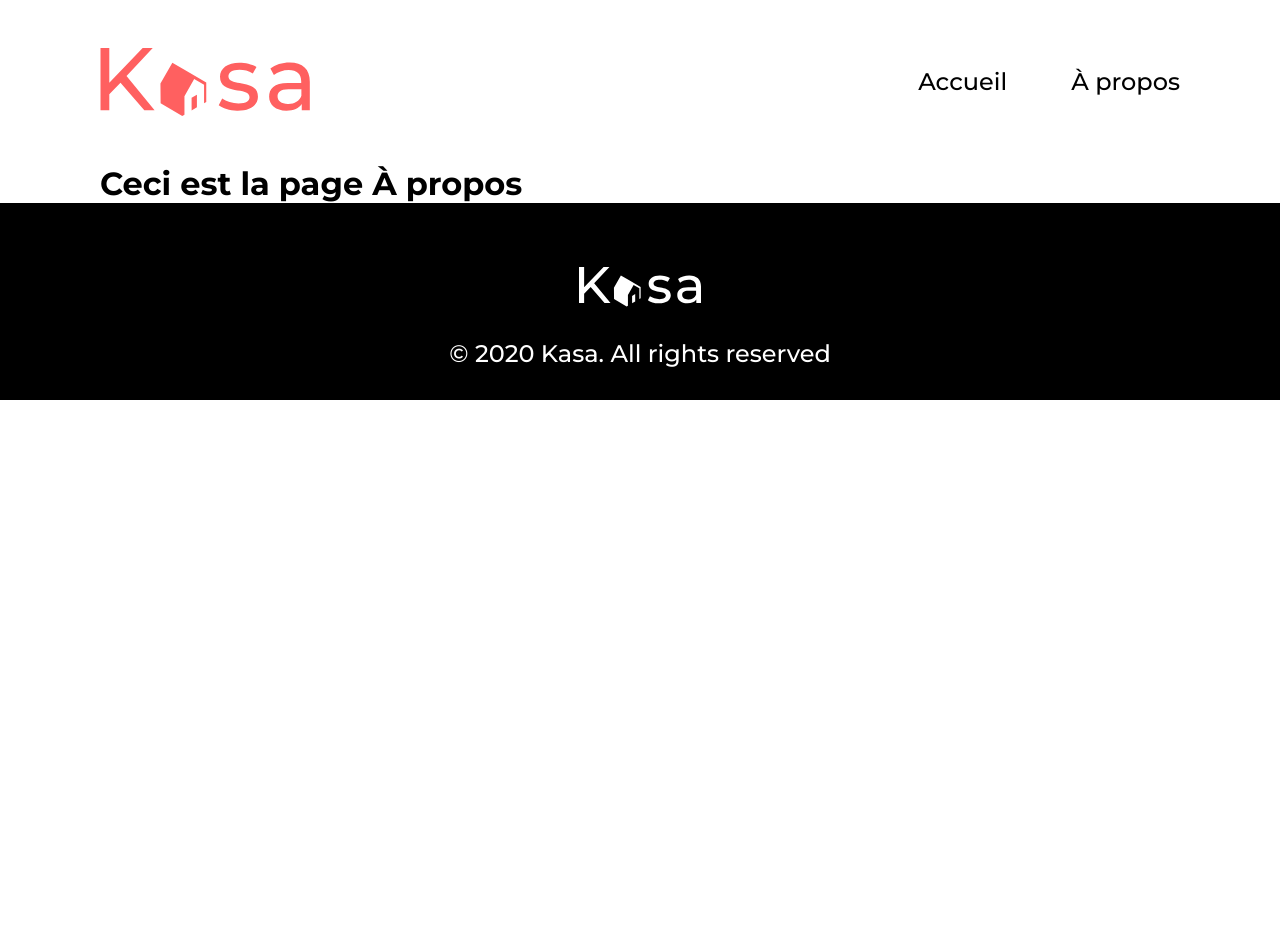
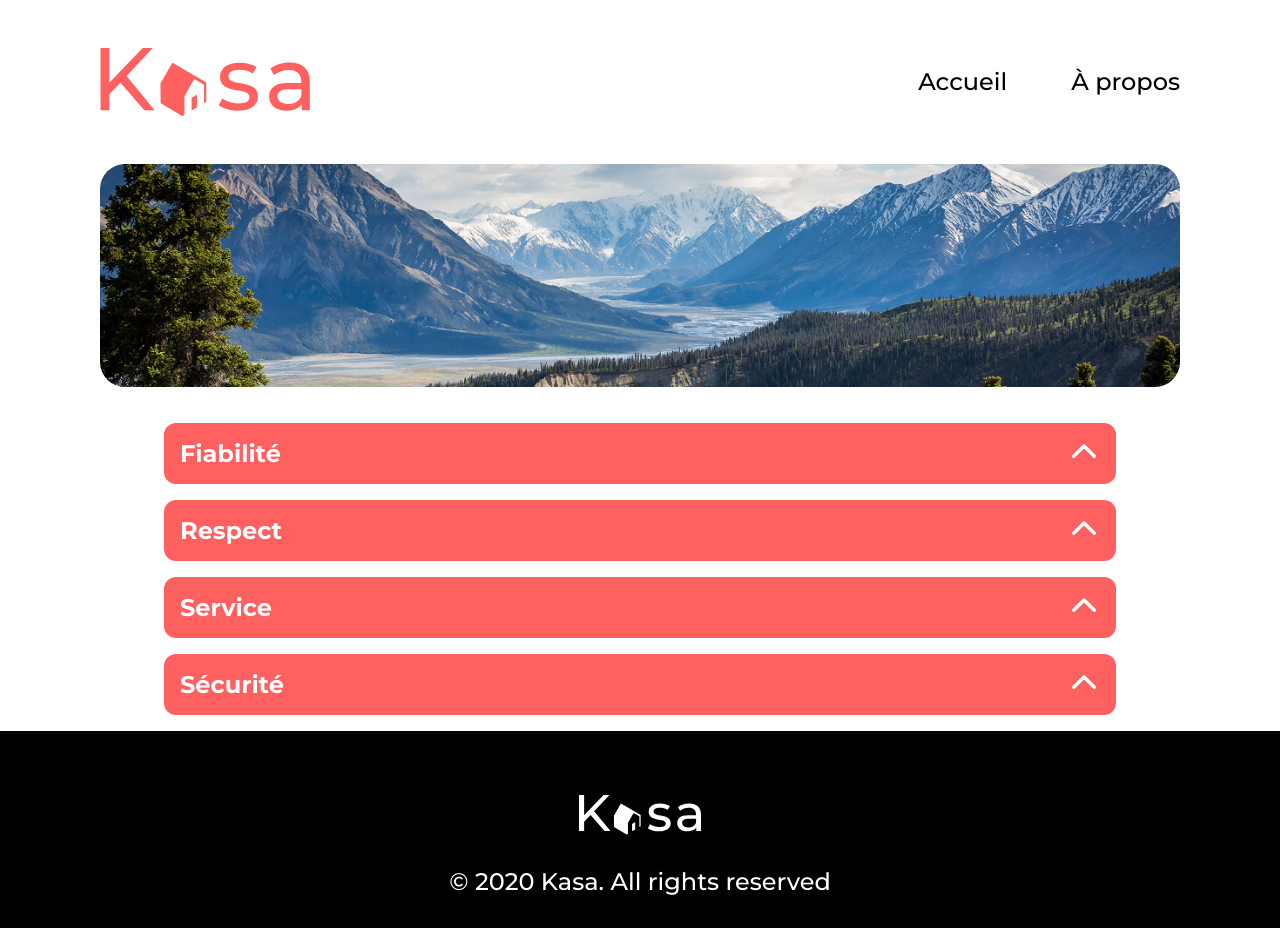
Before and after one commit to Nath-vfx/app-web-react-react-router, a React (Vite) app: page /a-propos in a window 1280 px wide. Before the commit the page ends 800 px from the top, so only its background shows below. Built offline with nearby package versions, Linux system fonts and the light colour scheme.

Commit message:
feat: finish first presentable version

```diff
--- a/src/components/Details/Details.module.scss
+++ b/src/components/Details/Details.module.scss
@@ -2,6 +2,8 @@
     height: max-content;
     flex-shrink: 1;
     width: 100%;
+    margin-bottom: 1rem;
+    height: max-content;
     &__title {
         font-size: 1.5rem;
         font-weight: 700;
@@ -26,12 +28,15 @@
         transition: all 0.5s;
         transform: scaleY(0) translateY(-100%);
         padding: 0 1rem;
+        height: 0;
 
         &__active {
-            transform: scaleY(1);
+            transform: scaleY(1) translateY(-10%);
             transition: all 0.5s;
             background: #fbfbfb;
             padding: 3rem 1rem;
+            border-bottom-left-radius: 8px;
+            border-bottom-right-radius: 8px;
             display: block;
         }
     }
--- a/src/main.jsx
+++ b/src/main.jsx
@@ -6,8 +6,9 @@ import "./assets/styles/index.scss";
 
 // Pages
 import Home from "./pages/Home/Home";
-import About from "./pages/About";
+import About from "./pages/About/About";
 import Location from "./pages/Location/Location";
+import NotFound from "./pages/NotFound/NotFound";
 
 const root = document.getElementById("root");
 
@@ -18,6 +19,7 @@ ReactDOM.createRoot(root).render(
         <Route path="/" element={<Home />}></Route>
         <Route path="/a-propos" element={<About />}></Route>
         <Route path="/location/:id" element={<Location />}></Route>
+        <Route path="*" element={<NotFound />} />
       </Route>
     </Routes>
   </BrowserRouter>,
--- a/src/pages/About.jsx
+++ /dev/null
@@ -1,9 +0,0 @@
-import React from "react";
-
-export default function About() {
-    return(
-        <>
-            <h1>Ceci est la page À propos</h1>
-        </>
-    )
-}
--- /dev/null
+++ b/src/pages/About/About.jsx
@@ -0,0 +1,31 @@
+import styles from "./About.module.scss";
+
+import Details from "../../components/Details/Details";
+
+export default function About() {
+  return (
+    <>
+      <div className={styles.Hero}>
+        <img src="/landscape-2.jpg" />
+      </div>
+      <div className={styles.FAQ}>
+        <Details
+          summary="Fiabilité"
+          content="Les annonces postées sur Kasa garantissent une fiabilité totale. Les photos sont conformes aux logements, et toutes les informations sont régulièrement vérifiées par nos équipes."
+        />
+        <Details
+          summary="Respect"
+          content="La bienveillance fait partie des valeurs fondatrices de Kasa. Tout comportement discriminatoire ou de perturbation du voisinage entraînera une exclusion de notre plateforme."
+        />
+        <Details
+          summary="Service"
+          content="La qualité du service est au cour de notre engagement chez Kasa. Nous veillons à ce que chaque interaction, que ce soit avec nos hôtes ou nos locataires, soit empreinte de respect et de bienveillance."
+        />
+        <Details
+          summary="Sécurité"
+          content="La sécurité est la priorité de Kasa. Aussi bien pour nos hôtes que pour les voyageurs, chaque logement correspond aux critères de sécurité établis par nos services. En laissant une note aussi bien à l'hôte qu'au locataire, cela permet à nos équipes de vérifier que les standards sont bien respectés. Nous organisons également des ateliers sur la sécurité domestique pour nos hôtes."
+        />
+      </div>
+    </>
+  );
+}
--- /dev/null
+++ b/src/pages/About/About.module.scss
@@ -0,0 +1,15 @@
+.Hero {
+    img {
+        width: 100%;
+        height: auto;
+        width: 100%;
+        height: 223px;
+        border-radius: 25px;
+        object-fit: cover;
+        margin-bottom: 2rem;
+    }
+}
+
+.FAQ {
+    padding: 0 4rem;
+}
--- /dev/null
+++ b/src/pages/NotFound/NotFound.jsx
@@ -0,0 +1,18 @@
+import { NavLink } from "react-router";
+import styles from "./NotFound.module.scss";
+
+export default function NotFound() {
+  return (
+    <>
+      <div className={styles.NotFound}>
+        <h1 className={styles.NotFound__title}>404</h1>
+        <p className={styles.NotFound__text}>
+          Oups! La page demandez n'existe pas.
+        </p>
+        <NavLink className={styles.NotFound__link} to={"/"}>
+          Retourner sur la page d'accueil
+        </NavLink>
+      </div>
+    </>
+  );
+}
--- /dev/null
+++ b/src/pages/NotFound/NotFound.module.scss
@@ -0,0 +1,22 @@
+.NotFound {
+    display: flex;
+    flex-direction: column;
+    gap: 140px;
+    justify-content: center;
+    align-items: center;
+    margin-bottom: 140px;
+    &__title {
+        font-size: 288px;
+        font-weight: 700;
+        color: #ff6060;
+    }
+    &__text {
+        font-size: 36px;
+        color: #ff6060;
+        font-weight: 500;
+    }
+    &__link {
+        text-decoration: underline;
+        font-size: 18px;
+    }
+}
```
Also changed, not shown: public/landscape-2.jpg (added).
